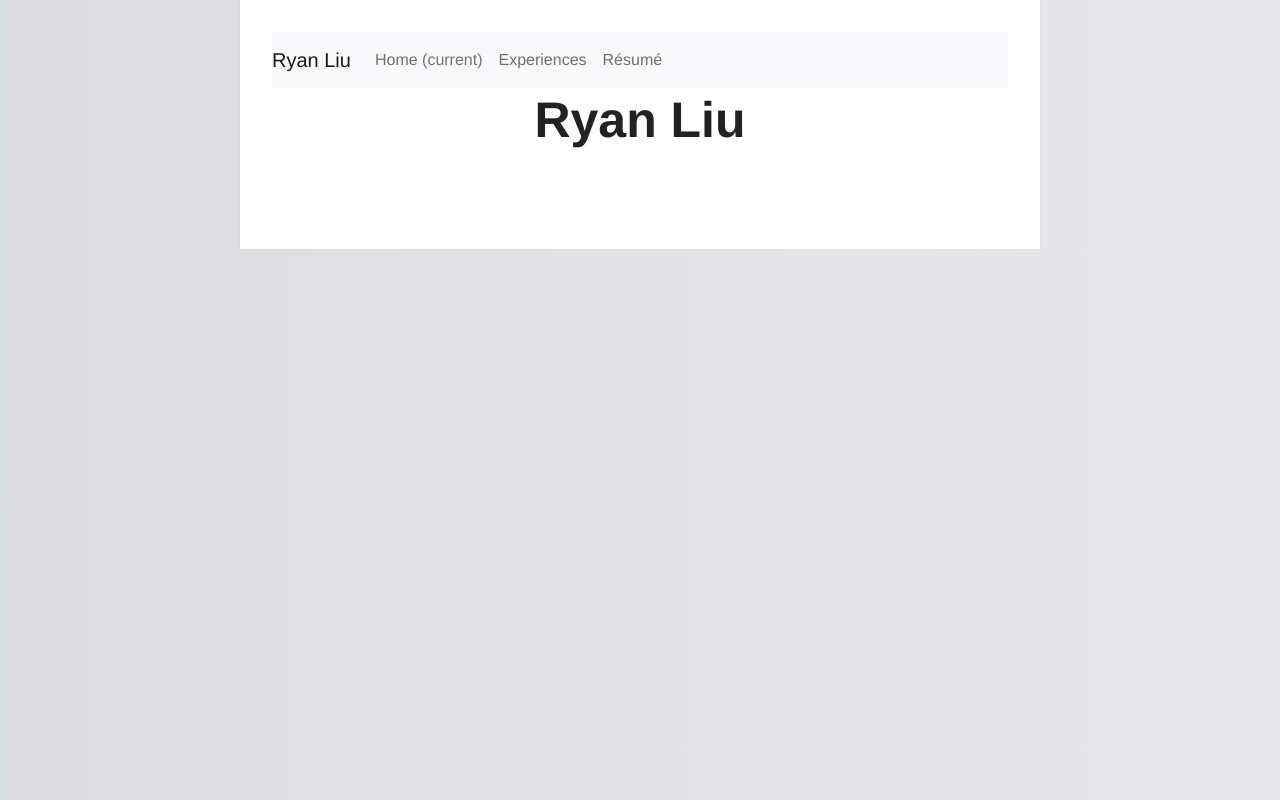
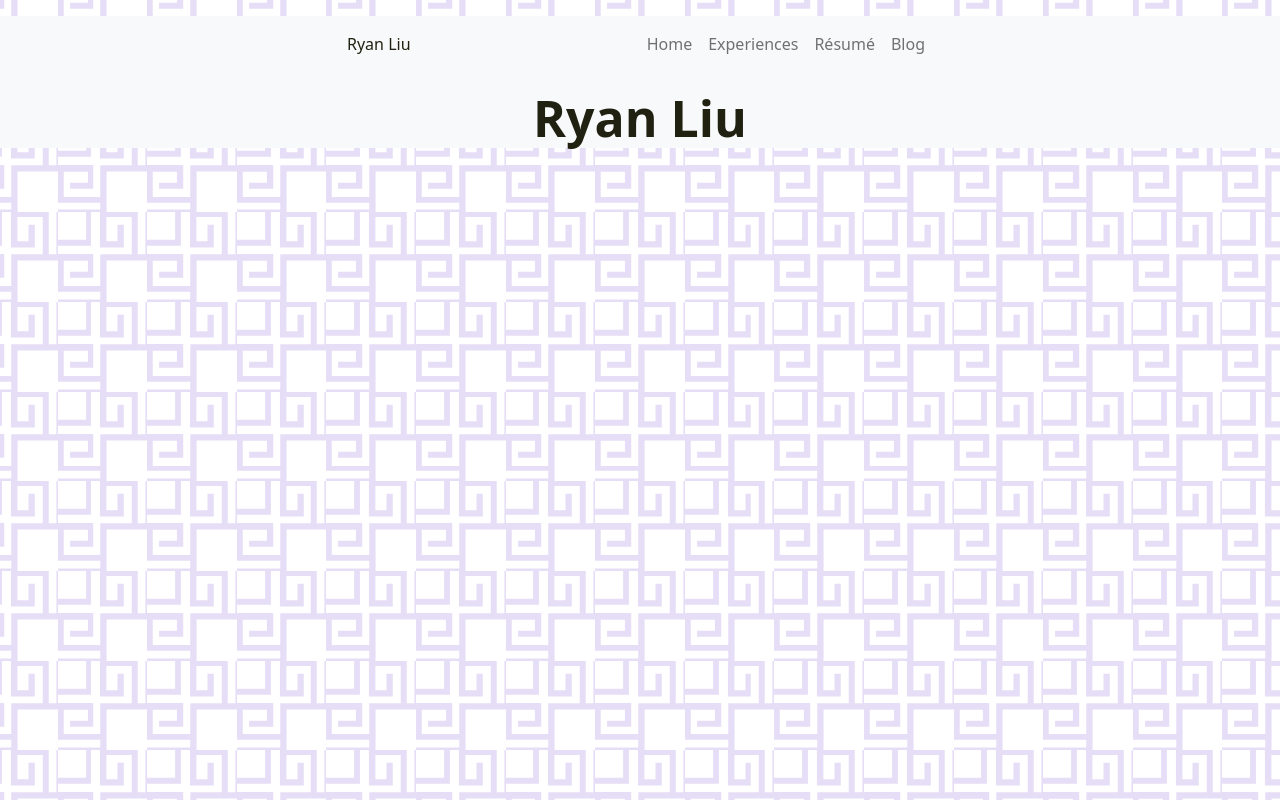
Before and after one commit to RyanLiu-LCH/RyanLiu-LCH.github.io, a plain HTML site: page index.html in a window 1280 px wide. Drawn offline with nearby package versions, Linux system fonts and the light colour scheme; a web font is replaced by a local one.

Commit message:
Improved ui

```diff
--- a/index.html
+++ b/index.html
@@ -9,47 +9,59 @@
     <link rel="shortcut icon" href="logo.ico" type="image/x-icon" />
 
     <meta name="description" content="This is my website for displaying my works in computer science.">
-
     <link href="https://cdn.jsdelivr.net/npm/bootstrap@5.0.2/dist/css/bootstrap.min.css" rel="stylesheet" integrity="sha384-EVSTQN3/azprG1Anm3QDgpJLIm9Nao0Yz1ztcQTwFspd3yD65VohhpuuCOmLASjC" crossorigin="anonymous">
-
     <link rel="stylesheet" href="../static/style.css" />
-
     <link rel='stylesheet' type='text/css' href='http://fonts.googleapis.com/css?family=Condiment'>
 
 </head>
 
-<body>
-    <nav class="navbar navbar-expand-lg navbar-light bg-light">
-        <a class="navbar-brand" href="#">Ryan Liu</a>
-        <button class="navbar-toggler" type="button" data-toggle="collapse" data-target="#navbarNav" aria-controls="navbarNav" aria-expanded="false" aria-label="Toggle navigation">
+<body class="body">
+
+    <div class="navigation-wrap bg-light start-header start-style">
+        <div class="container">
+            <div class="row">
+                <div class="col-12">
+
+                    <nav class="navbar navbar-expand-md navbar-light">
+                        <a>Ryan Liu</a>
+                        <button class="navbar-toggler" type="button" data-toggle="collapse" data-target="#navbarSupportedContent" aria-controls="navbarSupportedContent" aria-expanded="false" aria-label="Toggle navigation">
                         <span class="navbar-toggler-icon"></span>
                     </button>
 
-        <div class="collapse navbar-collapse" id="navbarNav">
-            <ul class="navbar-nav">
-                <li class="nav-item active">
-                    <a class="nav-link" href="#">Home  <span class="sr-only">(current)</span></a>
+
+                        <div class="collapse navbar-collapse" id="navbarSupportedContent">
+                            <ul class="navbar-nav ms-auto py-4 py-md-0">
+
+                                <li class="nav-item pl-4 pl-md-4 ml-0 ml-md-4">
+                                    <a class="nav-link" href="#">Home</a>
                                 </li>
-                <li class="nav-item">
-                    <a class="nav-link" href="#">Experiences</a>
+
+                                <li class="nav-item pl-4 pl-md-4 ml-0 ml-md-4">
+                                    <a class="nav-link" href="#exp">Experiences</a>
                                 </li>
-                <li class="nav-item">
-                    <a class="nav-link" href="#">Résumé</a>
+                                <li class="nav-item pl-4 pl-md-4 ml-0 ml-md-4">
+                                    <a class="nav-link" href="#resume">Résumé</a>
+                                </li>
+
+                                <li class="nav-item pl-4 pl-md-4 ml-0 ml-md-4">
+                                    <a class="nav-link" href="#blog">Blog</a>
                                 </li>
                             </ul>
                         </div>
+
+
                     </nav>
-
+                </div>
+            </div>
+        </div>
         <h1 style="font-size:50px; text-align:center;">Ryan Liu</h1>
 
-    <div class="container">
 
-    </div>
+        <script src="https://code.jquery.com/jquery-3.2.1.slim.min.js" integrity="sha384-KJ3o2DKtIkvYIK3UENzmM7KCkRr/rE9/Qpg6aAZGJwFDMVNA/GpGFF93hXpG5KkN" crossorigin="anonymous"></script>
+        <script src="https://cdnjs.cloudflare.com/ajax/libs/popper.js/1.12.9/umd/popper.min.js" integrity="sha384-ApNbgh9B+Y1QKtv3Rn7W3mgPxhU9K/ScQsAP7hUibX39j7fakFPskvXusvfa0b4Q" crossorigin="anonymous"></script>
+        <script src="https://maxcdn.bootstrapcdn.com/bootstrap/4.0.0/js/bootstrap.min.js" integrity="sha384-JZR6Spejh4U02d8jOt6vLEHfe/JQGiRRSQQxSfFWpi1MquVdAyjUar5+76PVCmYl" crossorigin="anonymous"></script>
 
-    <!--
-
-    <script src="https://cdn.jsdelivr.net/npm/bootstrap@5.0.2/dist/js/bootstrap.bundle.min.js" integrity="sha384-MrcW6ZMFYlzcLA8Nl+NtUVF0sA7MsXsP1UyJoMp4YLEuNSfAP+JcXn/tWtIaxVXM" crossorigin="anonymous"></script>
- -->
 </body>
 
+
 </html>
--- a/static/style.css
+++ b/static/style.css
@@ -1,38 +1,59 @@
-html {
-    background: #e6e9e9;
-    background-image: linear-gradient(270deg, rgb(230, 233, 233) 0%, rgb(216, 221, 221) 100%);
-    -webkit-font-smoothing: antialiased;
+html,
+body {
+    font-size: 16px;
+    line-height: 24px;
+    font-weight: 400;
+    color: #212112;
+    background-image: url('../static/pattern.svg');
+    background-position: center;
+    background-repeat: repeat;
+    background-size: 7%;
+    background-color: #FFFFFF;
+    overflow-x: hidden;
+    transition: all 200ms linear;
 }
 
-body {
-    background: #fff;
+.background {
+    background-color: #F7F8FA;
+    padding: 3%;
+    border-radius: 4px;
     box-shadow: 0 0 2px rgba(0, 0, 0, 0.06);
-    color: #545454;
-    font-family: "Helvetica Neue", Helvetica, Arial, sans-serif;
-    font-size: 16px;
-    line-height: 1.5;
-    margin: 0 auto;
-    max-width: 800px;
-    padding: 2em 2em 4em;
+    -webkit-font-smoothing: antialiased;
+    -moz-border-radius: 4px;
+    -webkit-border-radius: 4px;
+    -moz-box-shadow: 0 2px 2px rgba(0, 0, 0, 0.3);
+    -webkit-box-shadow: 0 2px 2px rgba(0, 0, 0, 0.3);
 }
 
-h1,
-h2,
-h3,
-h4,
-h5,
-h6 {
-    color: #222;
-    font-weight: 600;
-    line-height: 1.3;
+h1 {
+    font-size: 48px;
+    line-height: 1.2;
+    font-weight: 700;
+    color: #212112;
+    text-align: center;
 }
 
-h2 {
-    margin-top: 1.3em;
+p {
+    text-align: center;
+    margin: 0;
+    padding-top: 10px;
+    opacity: 1;
+    transform: translate(0);
+    transition: all 300ms linear;
+    transition-delay: 1700ms;
 }
 
-a {
-    color: #0083e8;
+body.hero-anime p {
+    opacity: 0;
+    transform: translateY(40px);
+    transition-delay: 1700ms;
+}
+
+h1 span {
+    display: inline-block;
+    transition: all 300ms linear;
+    opacity: 1;
+    transform: translate(0);
 }
 
 b,
@@ -42,6 +63,22 @@ strong {
 
 samp {
     display: none;
+}
+
+.section-fluid-main {
+    position: relative;
+    display: block;
+    width: calc(100% - 40px);
+    padding-right: 15px;
+    padding-left: 15px;
+    margin-right: auto;
+    margin-left: auto;
+    max-width: 1050px;
+    padding-top: 50px;
+    padding-bottom: 90px;
+    -ms-flex-item-align: center;
+    align-self: center;
+    z-index: 3;
 }
 
 img {
@@ -72,11 +109,10 @@ img {
     padding: 0 2rem;
 }
 
-.message {
-    text-align: center;
-    padding: 5px;
-    border: #ccc dotted 2px;
-    margin-top: 2rem;
+.navbar {
+    -moz-border-radius: 4px;
+    -webkit-border-radius: 4px;
+    border-radius: 4px;
 }
 
 input {
@@ -117,6 +153,12 @@ input:hover::before {
     transform: translate3d(-50%, 50%, 0) scale3d(15, 15, 15);
 }
 
-#notinclude {
-    color: white;
+::selection {
+    color: #fff;
+    background-color: #8167a9;
 }
+
+::-moz-selection {
+    color: #fff;
+    background-color: #8167a9;
+}
```
Also changed, not shown: static/pattern.svg (added). Lines whose indentation alone changed are shown as unchanged.
